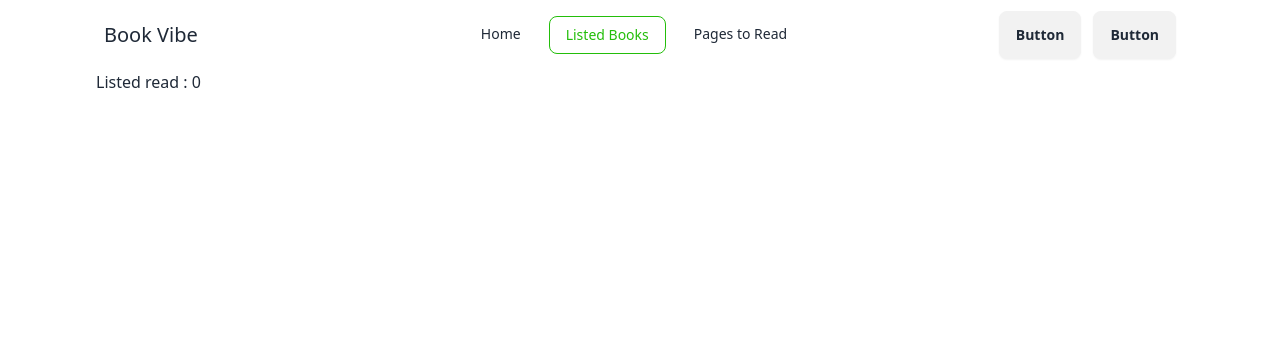
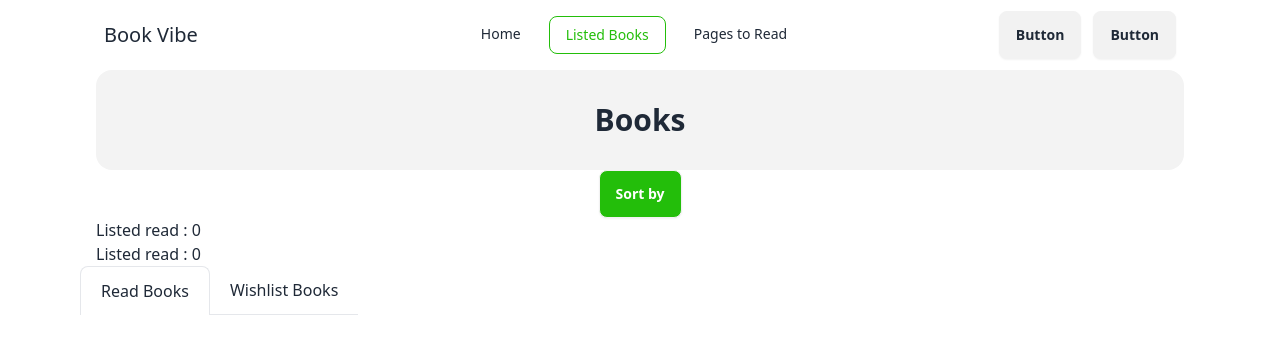
Before and after one commit to TanveerAhmed4545/react-book-vibe, a React (Vite) app: page /listed in a window 1280 px wide. Shown: the top 354 px of the page. Built offline with nearby package versions, Linux system fonts and the light colour scheme.

Commit message:
add tab style

```diff
--- a/src/components/BookDetails/BookDetails.jsx
+++ b/src/components/BookDetails/BookDetails.jsx
@@ -59,7 +59,7 @@ const BookDetails = () => {
             <div className="card lg:card-side bg-base-100 ">
   <figure>
     <div className="p-16 bg-[#1313130D] rounded-2xl">
-    <img className="max-h-[500px]" src={details.image} alt="Album"/>
+    <img className="lg:h-[500px]" src={details.image} alt="Album"/>
     </div>
   </figure>
   <div className="ml-12 relative">
--- a/src/components/Listed/Listed.jsx
+++ b/src/components/Listed/Listed.jsx
@@ -1,45 +1,118 @@
 import { useEffect, useState } from "react";
-import { useLoaderData } from "react-router-dom";
+import { Link, useLoaderData } from "react-router-dom";
 import { getStored } from "../Utils/localStorage";
 
-
 const Listed = () => {
-
   const data = useLoaderData();
 
-    const [readBook,setReadBook] = useState([]);
-    const [wishList,setWishList] = useState([]);
+  const [readBook, setReadBook] = useState([]);
+  const [wishList, setWishList] = useState([]);
+  const [tabIndex,setTabIndex] = useState(0);
 
-    useEffect(()=>{
-        const storedBooks = getStored('readlist');
+  useEffect(() => {
+    const storedBooks = getStored("readlist");
     console.log(storedBooks);
 
-        if(data.length > 0){
+    if (data.length > 0) {
       const dataAll = [];
 
-            for(const id of storedBooks){
+      for (const id of storedBooks) {
         const book = data.find((d) => d.id === id);
 
-                if(book){
+        if (book) {
           dataAll.push(book);
         }
       }
       setReadBook(dataAll);
       console.log(dataAll);
+    }
+  }, [data]);
 
+  useEffect(() => {
+    const storedWishBooks = getStored("wishlist");
+    console.log(storedWishBooks);
+
+    if (data.length > 0) {
+      const dataWishAll = [];
+
+      for (const id of storedWishBooks) {
+        const bookWish = data.find((d) => d.id === id);
+
+        if (bookWish) {
+          dataWishAll.push(bookWish);
         }
-
-    },[data])
-
-
-    useEffect(()=>{
-
-    },[])
-
+      }
+      setWishList(dataWishAll);
+      console.log(dataWishAll);
+    }
+  }, [data]);
 
   return (
     <div>
+      <div className="w-full bg-[#1313130D] rounded-2xl text-center">
+        <h2 className="py-8 font-bold text-3xl">Books</h2>
+      </div>
+      <div className="text-center">
+        <button className="btn bg-[#23BE0A] text-white">Sort by</button>
+      </div>
       <h2>Listed read : {readBook.length}</h2>
+      <h2>Listed read : {wishList.length}</h2>
+
+      {/* <div>
+        <div role="tablist" className="tabs tabs-lifted">
+          <a role="tab" className="tab">
+          Read Books
+          </a>
+          <a role="tab" className="tab tab-active">
+          Wishlist Books
+          </a>
+
+        </div>
+      </div> */}
+
+
+          {/* <div>
+          <div className="flex items-center -mx-4 overflow-x-auto overflow-y-hidden sm:justify-center flex-nowrap dark:bg-gray-100 dark:bg-gray-100 dark:text-gray-800 dark:text-gray-800">
+	<a rel="noopener noreferrer" href="#" className="flex items-center flex-shrink-0 px-5 py-3 space-x-2 border-b dark:border-gray-600 dark:border-gray-600 dark:text-gray-600 dark:text-gray-600">
+		<svg xmlns="http://www.w3.org/2000/svg" viewBox="0 0 24 24" fill="none" stroke="currentColor" strokeWidth="2" strokeLinecap="round" strokeLinejoin="round" className="w-4 h-4">
+			<path d="M19 21l-7-5-7 5V5a2 2 0 0 1 2-2h10a2 2 0 0 1 2 2z"></path>
+		</svg>
+		<span>Architecto</span>
+	</a>
+	<a rel="noopener noreferrer" href="#" className="flex items-center flex-shrink-0 px-5 py-3 space-x-2 border border-b-0 rounded-t-lg dark:border-gray-600 dark:border-gray-600 dark:text-gray-900 dark:text-gray-900">
+		<svg xmlns="http://www.w3.org/2000/svg" viewBox="0 0 24 24" fill="none" stroke="currentColor" strokeWidth="2" strokeLinecap="round" strokeLinejoin="round" className="w-4 h-4">
+			<path d="M2 3h6a4 4 0 0 1 4 4v14a3 3 0 0 0-3-3H2z"></path>
+			<path d="M22 3h-6a4 4 0 0 0-4 4v14a3 3 0 0 1 3-3h7z"></path>
+		</svg>
+		<span>Corrupti</span>
+	</a>
+
+
+</div>
+          </div> */}
+{/* tabs */}
+<div>
+          <div className="flex items-center -mx-4 overflow-x-auto overflow-y-hidden sm:justify-start flex-nowrap ">
+	<Link
+    //  to=""
+    onClick={()=> setTabIndex(0)}
+    className={`flex items-center flex-shrink-0 px-5 py-3 space-x-2 ${tabIndex === 0 ? 'border border-b-0' : 'border-b'} rounded-t-lg`}>
+
+		<span>Read Books</span>
+	</Link>
+	<Link
+    // to={`wish-list`}
+    onClick={()=> setTabIndex(1)}
+    className={`flex items-center flex-shrink-0 px-5 py-3 space-x-2 ${tabIndex === 1 ? 'border border-b-0' : 'border-b'} rounded-t-lg`}>
+
+		<span>Wishlist Books</span>
+	</Link>
+
+
+</div>
+          </div>
+
+
     </div>
   );
 };
```
Lines whose indentation alone changed are shown as unchanged.
